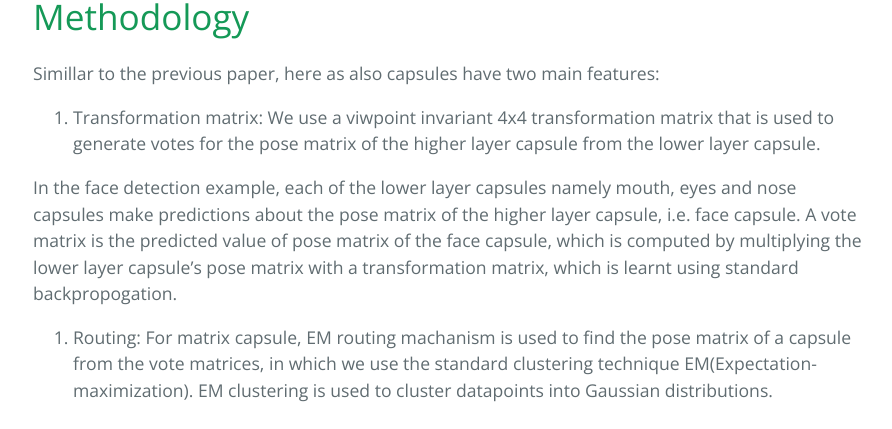
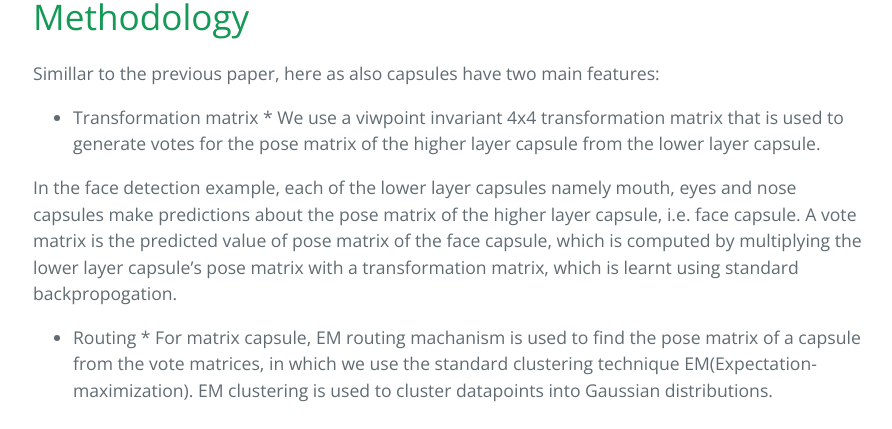
Before and after one commit to srinadhu/Capsule_Networks_Tutorial, a Jekyll site: the page built from docs/matrix_paper.md, in a window 1280 px wide and 900 px high, scrolled down 1887 px. Shown: the part 264-693 px from the top of the window, without its empty margins (191-1083 px from the left). Built offline with Jekyll 4.4.1, drawn with Linux system fonts in a browser that asks for light colours; our own code applies the rules of GitHub Pages for plain Markdown files; some of the changed lines change nothing that is shown.

Commit message:
small change

```diff
--- a/docs/matrix_paper.md
+++ b/docs/matrix_paper.md
@@ -30,12 +30,12 @@ A matrix capsule captures the activation(likeliness) as well as a 4x4 pose matri
 # Methodology
 
 Simillar to the previous paper, here as also capsules have two main features:
-1. Transformation matrix:
+* Transformation matrix *
 We use a viwpoint invariant 4x4 transformation matrix that is used to generate votes for the pose matrix of the higher layer capsule from the lower layer capsule.
 
 In the face detection example, each of the lower layer capsules namely mouth, eyes and nose capsules make predictions about the pose matrix of the higher layer capsule, i.e. face capsule. A vote matrix is the predicted value of pose matrix of the face capsule, which is computed by multiplying the lower layer capsule's pose matrix with a transformation matrix, which is learnt using standard backpropogation.
 
-2. Routing:
+* Routing *
 For matrix capsule, EM routing machanism is used to find the pose matrix of a capsule from the vote matrices, in which we use the standard clustering technique EM(Expectation-maximization). EM clustering is used to cluster datapoints into Gaussian distributions.
 
 
```
